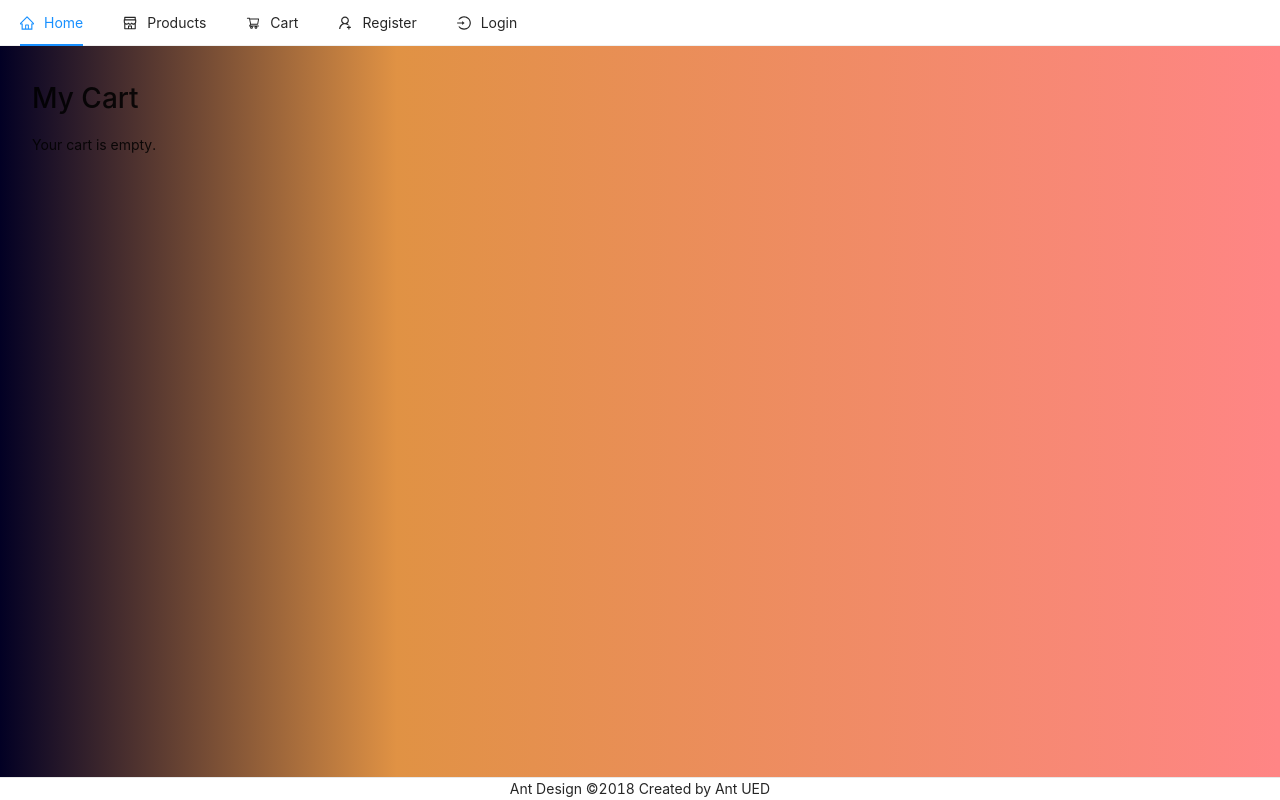
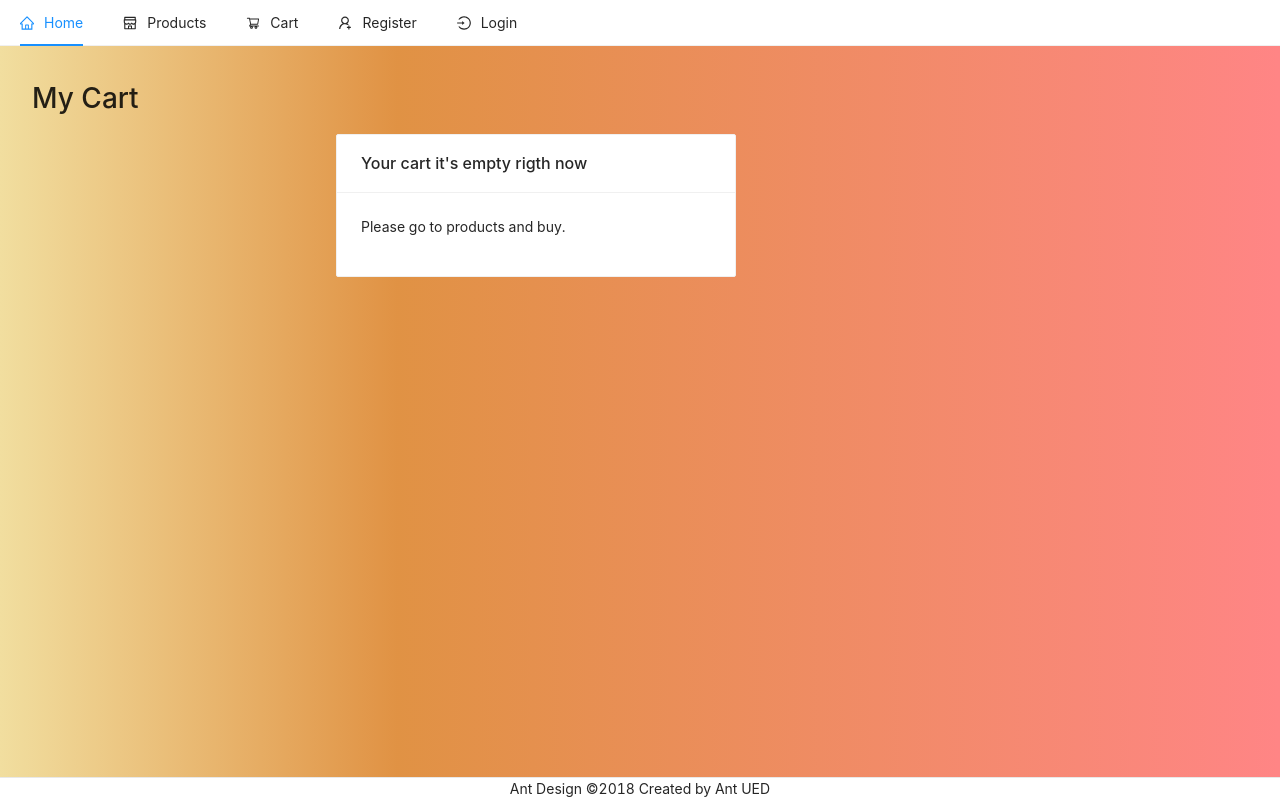
Before and after one commit to xavi-mat/boot507-ecommerce-frontend, a React (Create React App) app: page /cart in a window 1280 px wide. Built offline with nearby package versions, Linux system fonts and the light colour scheme.

Commit message:
cambios esteticos

```diff
--- a/package.json
+++ b/package.json
@@ -38,5 +38,8 @@
       "last 1 firefox version",
       "last 1 safari version"
     ]
+  },
+  "devDependencies": {
+    "sass": "^1.53.0"
   }
 }
--- a/src/App.css
+++ /dev/null
@@ -1,7 +0,0 @@
-@import '~antd/dist/antd.css';
-
-body{
-    background: rgb(2,0,36);
-    background: linear-gradient(90deg, rgba(2,0,36,1) 0%, rgba(218,124,30,0.8295518036316089) 31%, rgba(255,0,0,0.4794117476091999) 100%);
-
-}
--- a/src/App.jsx
+++ b/src/App.jsx
@@ -1,5 +1,5 @@
 import { BrowserRouter, Routes, Route } from "react-router-dom";
-import "./App.css";
+import "./App.scss";
 
 import Register from "./components/Register/Register";
 import Home from "./components/Home/Home";
--- /dev/null
+++ b/src/App.scss
@@ -0,0 +1,7 @@
+@import '~antd/dist/antd.css';
+
+body{
+    background: rgb(2,0,36);
+    background: linear-gradient(90deg, rgb(241, 222, 159) 0%, rgba(218,124,30,0.8295518036316089) 31%, rgba(255,0,0,0.4794117476091999) 100%);
+
+}
--- a/src/components/Cart/Cart.jsx
+++ b/src/components/Cart/Cart.jsx
@@ -2,9 +2,10 @@ import { useContext, useEffect, useState } from "react";
 import { UserContext } from "../../context/UserContext/UserState";
 import { Link } from "react-router-dom";
 import { OrdersContext } from "../../context/OrdersContext/OrdersState";
-import { notification, Row, Col, Button, Space } from "antd";
+import { notification, Card, Row, Col, Button, Space } from "antd";
 import { ProductsContext } from "../../context/ProductsContext/ProductsState";
 import CartItem from "./CartItem/CartItem";
+
 
 function Cart() {
   const { cart, clearCart } = useContext(ProductsContext);
@@ -22,7 +23,28 @@ function Cart() {
   }, [cart])
 
   if (cart.length < 1) {
-    return (<div style={{margin:"2rem"}}><h1>My Cart</h1><div>Your cart is empty.</div></div>)
+    return (<div style={{ margin: "2rem" }}><h1>My Cart</h1>
+      <div>
+        <Row>
+          <Col span={6}></Col>
+
+          <Col span={12}>
+            <div className="site-card-border-less-wrapper">
+              <Card title="Your cart it's empty rigth now" bordered={true} style={{ width: 400 }}>
+                <p>Please go to products and buy.</p>
+
+              </Card>
+            </div>
+          </Col>
+
+          <Col span={6}>
+
+          </Col>
+
+        </Row>
+
+
+      </div></div>)
   }
 
   const doPayment = () => {
```
Also changed, not shown: 1 other file (tests, documents, lock files or other folders).
